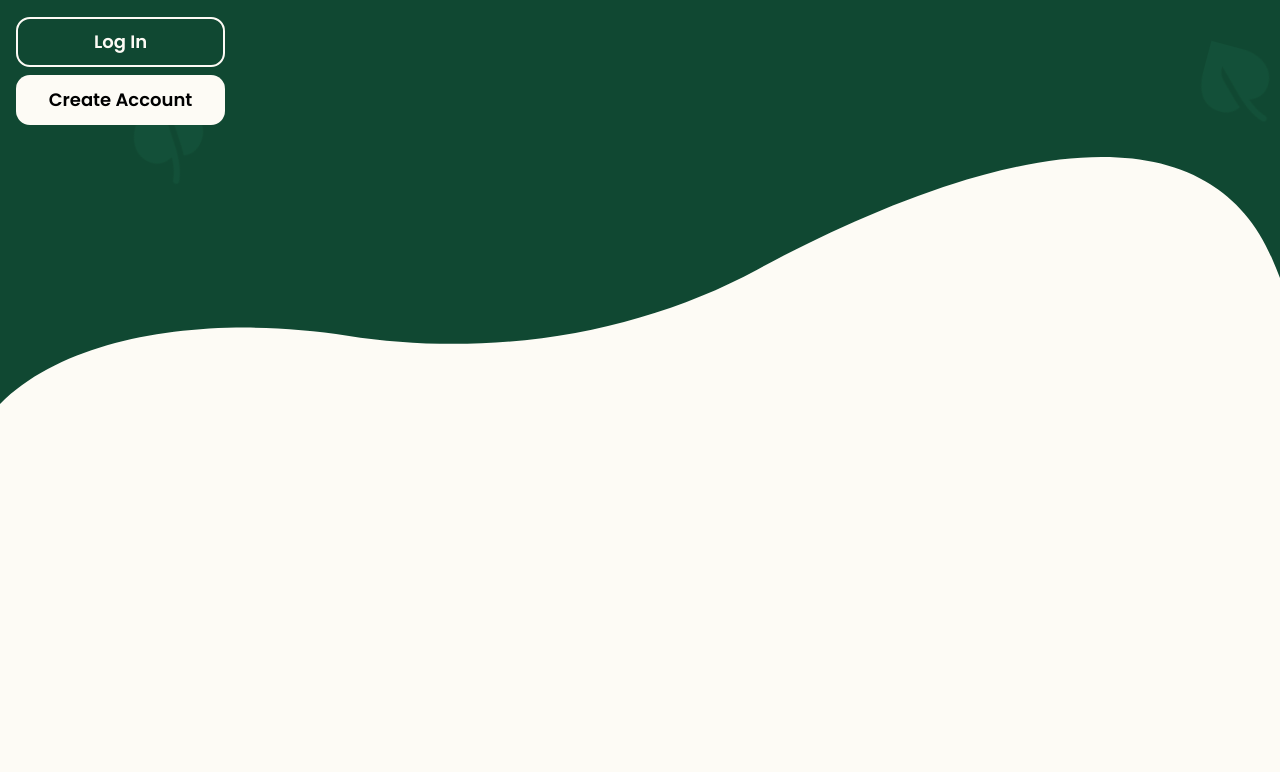
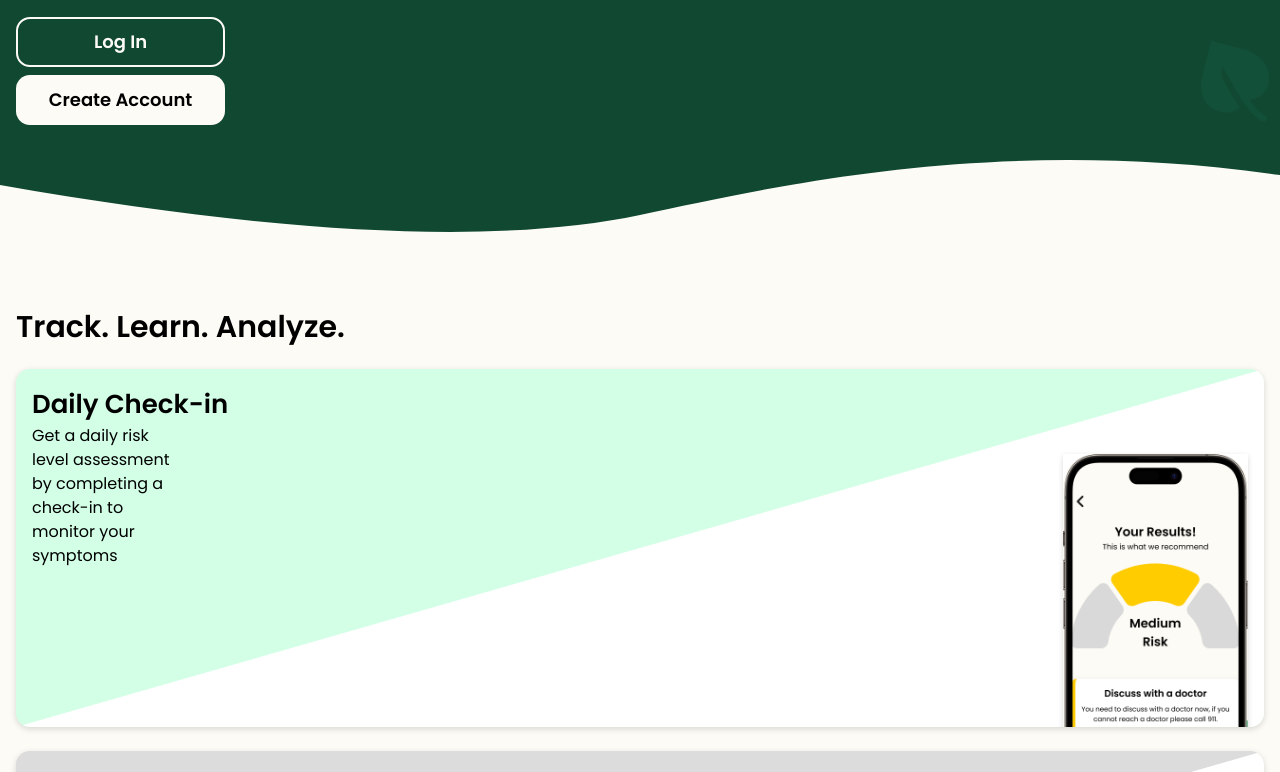
Before and after one commit to owenwon/sepsis-readmission-prevention, a Next.js app: page / in a window 1280 px wide. Shown: the part 325-1097 px from the top of the page. Built offline with nearby package versions, Linux system fonts and the light colour scheme.

Commit message:
fix: landing page wave

```diff
--- a/src/app/page.tsx
+++ b/src/app/page.tsx
@@ -60,7 +60,7 @@ export default function LandingPage() {
   return (
     <div className="min-h-screen bg-[#fdfbf5] font-[family-name:var(--font-poppins)]">
       {/* ===== HERO SECTION ===== */}
-      <section className="relative overflow-hidden bg-[#104832] px-4 pb-16 pt-6">
+      <section className="relative overflow-hidden bg-[#104832] px-4 pb-0 pt-6">
         {/* Decorative leaves — positioned absolutely */}
         <div className="pointer-events-none absolute -left-8 -top-6 w-[120px] rotate-[118deg] opacity-40">
           <Image src="/images/leaf.png" alt="" width={90} height={90} />
@@ -132,17 +132,20 @@ export default function LandingPage() {
           </div>
         </div>
 
-        {/* Hero bottom graphic */}
-        <div className="pointer-events-none relative z-0 -mx-16 mt-8">
-          <Image
-            src="/images/hero-graphic.svg"
-            alt="Recovery illustration"
-            width={504}
-            height={389}
-            className="w-full"
+      </section>
+
+      <div className="bg-[#104832]">
+        <svg
+          viewBox="0 0 1440 120"
+          preserveAspectRatio="none"
+          className="block h-[80px] w-full md:h-[120px]"
+        >
+          <path
+            d="M0,60 C320,110 560,120 720,90 C880,60 1120,10 1440,50 L1440,120 L0,120 Z"
+            fill="#fdfbf5"
           />
-        </div>
-      </section>
+        </svg>
+      </div>
 
       {/* ===== FEATURES SECTION ===== */}
       <section className="px-4 py-16">
```
